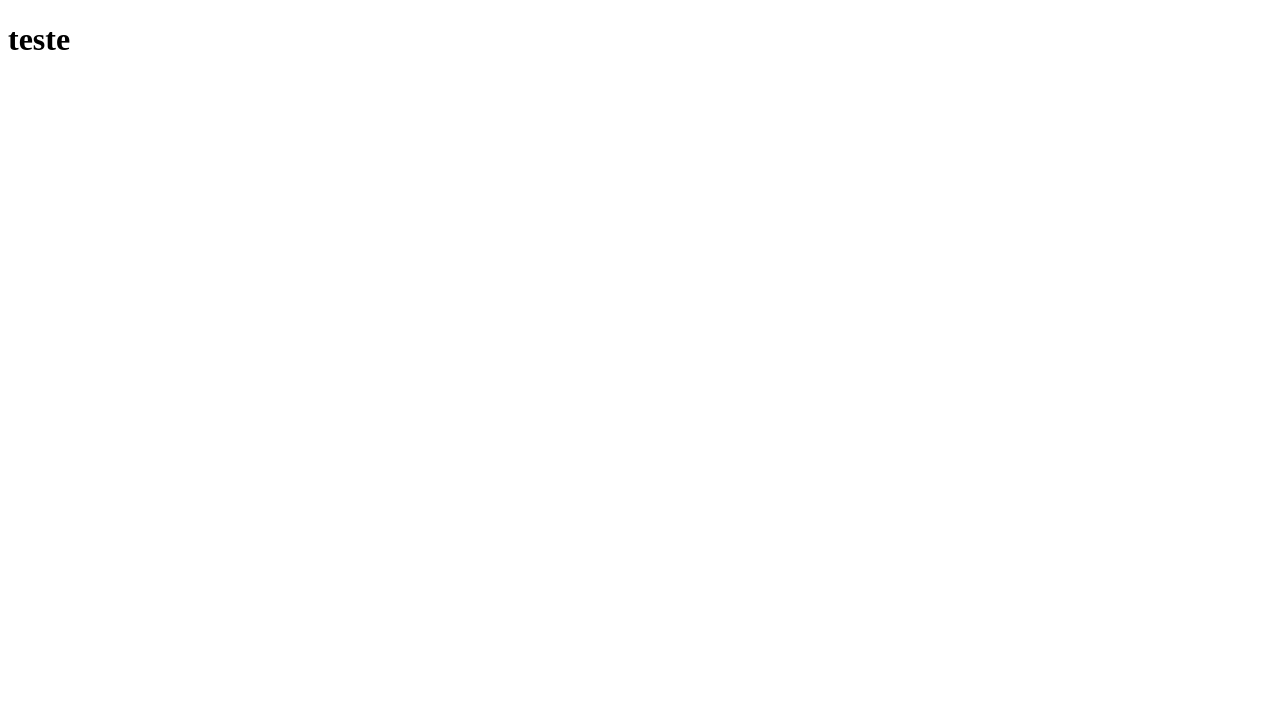
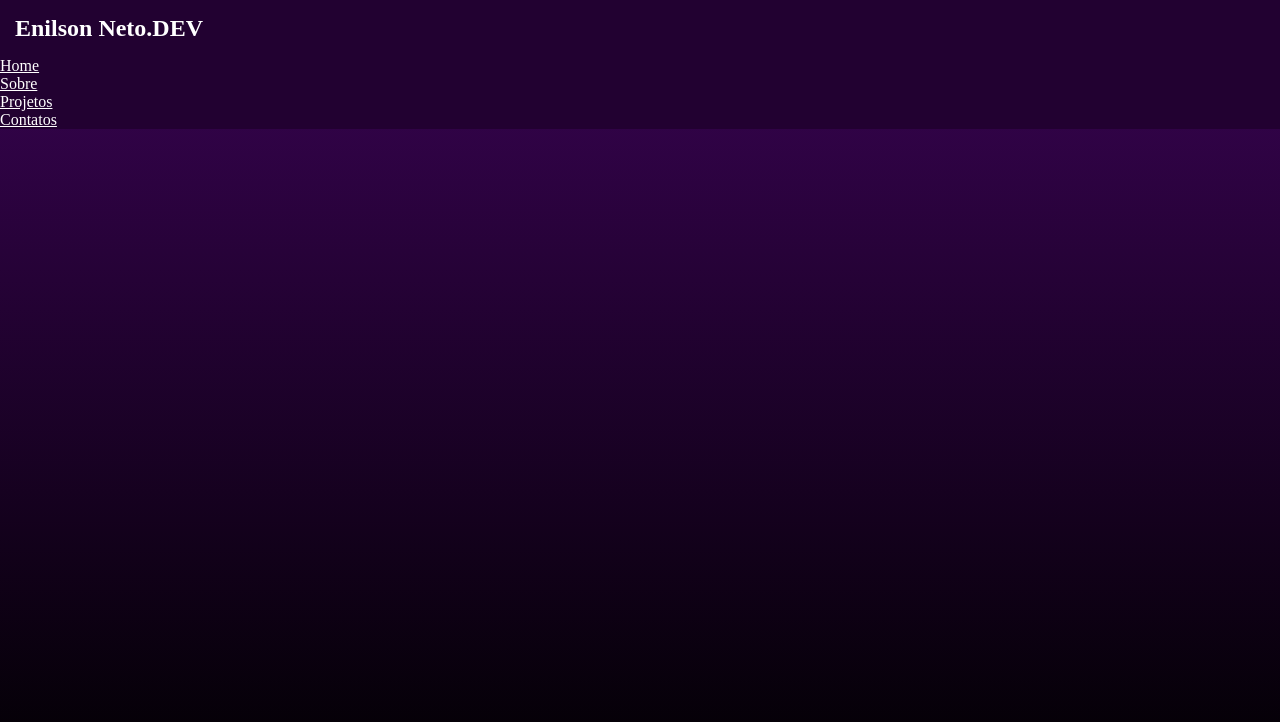
Before and after one commit to EnilsonNeto/Meu-Portifolio, a React (Create React App) app: page / in a window 1280 px wide. Shown: the top 722 px of the page. Built offline with nearby package versions, Linux system fonts and the light colour scheme.

Commit message:
Reorganização do projeto e inicio de componentes.

```diff
--- a/package.json
+++ b/package.json
@@ -13,6 +13,7 @@
     "react": "^18.2.0",
     "react-dom": "^18.2.0",
     "react-scripts": "5.0.1",
+    "styled-components": "^5.3.6",
     "typescript": "^4.9.4",
     "web-vitals": "^2.1.4"
   },
@@ -39,5 +40,8 @@
       "last 1 firefox version",
       "last 1 safari version"
     ]
+  },
+  "devDependencies": {
+    "@types/styled-components": "^5.1.26"
   }
 }
--- a/public/index.html
+++ b/public/index.html
@@ -1,14 +1,17 @@
 <!DOCTYPE html>
 <html lang="en">
+
 <head>
   <meta charset="utf-8" />
   <link rel="icon" href="%PUBLIC_URL%/favicon.ico" />
   <meta name="viewport" content="width=device-width, initial-scale=1" />
   <meta name="theme-color" content="#000000" />
-    <meta
-      name="description"
-      content="Web site created using create-react-app"
-    />
+  <meta name="description" content="Web site created using create-react-app" />
+
+
+  <link rel="preconnect" href="https://fonts.googleapis.com">
+  <link rel="preconnect" href="https://fonts.gstatic.com" crossorigin>
+  <link href="https://fonts.googleapis.com/css2?family=Rubik:wght@400;500;600;700&display=swap" rel="stylesheet">
   <link rel="apple-touch-icon" href="%PUBLIC_URL%/logo192.png" />
   <!--
       manifest.json provides metadata used when your web app is installed on a
@@ -24,9 +27,11 @@
       work correctly both with client-side routing and a non-root public URL.
       Learn how to configure a non-root public URL by running `npm run build`.
     -->
-    <title>React App</title>
+  <title>Meu Portifolio</title>
 </head>
-  <body>
+
+<body
+  style="background: linear-gradient(#390353 , #000) ; background-repeat: no-repeat; background-size: cover; width: 100vw; height: 100vh;">
   <noscript>You need to enable JavaScript to run this app.</noscript>
   <div id="root"></div>
   <!--
@@ -40,4 +45,5 @@
       To create a production bundle, use `npm run build` or `yarn build`.
     -->
 </body>
+
 </html>
--- a/src/App.css
+++ /dev/null
@@ -1,38 +0,0 @@
-.App {
-  text-align: center;
-}
-
-.App-logo {
-  height: 40vmin;
-  pointer-events: none;
-}
-
-@media (prefers-reduced-motion: no-preference) {
-  .App-logo {
-    animation: App-logo-spin infinite 20s linear;
-  }
-}
-
-.App-header {
-  background-color: #282c34;
-  min-height: 100vh;
-  display: flex;
-  flex-direction: column;
-  align-items: center;
-  justify-content: center;
-  font-size: calc(10px + 2vmin);
-  color: white;
-}
-
-.App-link {
-  color: #61dafb;
-}
-
-@keyframes App-logo-spin {
-  from {
-    transform: rotate(0deg);
-  }
-  to {
-    transform: rotate(360deg);
-  }
-}
--- a/src/App.tsx
+++ b/src/App.tsx
@@ -1,10 +1,13 @@
-import React from "react";
-import './App.css'
+import { NavBar } from "./components/NavBar";
+import { GlobalStyle } from './styles/global';
 
-function App() {
+export function App() {
   return (
-   <h1>teste</h1>
+    <div className="App">
+
+      <NavBar />
+      <GlobalStyle />
+
+    </div>
   );
 }
-
-export default App;
--- /dev/null
+++ b/src/components/NavBar/index.tsx
@@ -0,0 +1,20 @@
+import { Container } from "./style";
+
+export function NavBar() {
+    return (
+        <Container>
+            <div className="navBarAll">
+                <nav>
+                   <h1>Enilson Neto.DEV</h1>
+                    <ul>
+                        <a href="#"></a>
+                        <li><a href="#">Home</a></li>
+                        <li><a href="#">Sobre</a></li>
+                        <li><a href="#">Projetos</a></li>
+                        <li><a href="#">Contatos</a></li>
+                    </ul>
+                </nav>
+            </div>
+        </Container>
+    );
+}
--- /dev/null
+++ b/src/components/NavBar/style.tsx
@@ -0,0 +1,25 @@
+import styled from "styled-components";
+
+export const Container = styled.main `
+
+* {
+    color: white;
+    margin: 0;
+    padding: 0;
+    box-sizing: border-box;
+}
+
+nav {
+    background: #220131;
+}
+
+h1 {
+    display: flex;
+    flex-direction: row;
+
+
+    padding: 15px;
+
+}
+
+`;
--- a/src/index.css
+++ /dev/null
@@ -1,13 +0,0 @@
-body {
-  margin: 0;
-  font-family: -apple-system, BlinkMacSystemFont, 'Segoe UI', 'Roboto', 'Oxygen',
-    'Ubuntu', 'Cantarell', 'Fira Sans', 'Droid Sans', 'Helvetica Neue',
-    sans-serif;
-  -webkit-font-smoothing: antialiased;
-  -moz-osx-font-smoothing: grayscale;
-}
-
-code {
-  font-family: source-code-pro, Menlo, Monaco, Consolas, 'Courier New',
-    monospace;
-}
--- a/src/index.tsx
+++ b/src/index.tsx
@@ -1,12 +1,10 @@
 import React from 'react';
-import ReactDOM from 'react-dom/client';
-import App from './App';
+import ReactDOM from 'react-dom';
+import { App } from './App';
 
-const root = ReactDOM.createRoot(
-  document.getElementById('root') as HTMLElement
+ReactDOM.render(
+<React.StrictMode>
+  <App />
+</React.StrictMode>,
+document.getElementById('root')
 );
-root.render(
-  <React.StrictMode>
-    <App />
-  </React.StrictMode>
-);
--- /dev/null
+++ b/src/styles/global.ts
@@ -0,0 +1,35 @@
+import { createGlobalStyle } from "styled-components";
+
+
+export const GlobalStyle = createGlobalStyle `
+    :root {
+        --background1: 230048;
+        --purple-dark: #390353;
+        --purple-light: #A200E5;
+    }
+
+    * {
+        margin: 0;
+        padding: 0;
+        box-sizing: border-box;
+    }
+
+    html {
+
+        @media (max-width: 180px) {
+            font-size: 93.75%; //15px
+        }
+
+        @media (max-width: 720px) {
+            font-size: 87.5%; //14px
+        }
+    }
+
+    .App {
+        background: var(--dark-purple);
+    }
+
+
+
+
+`;
```
Also changed, not shown: 2 other files (tests, documents, lock files or other folders). Lines whose indentation alone changed are shown as unchanged.
